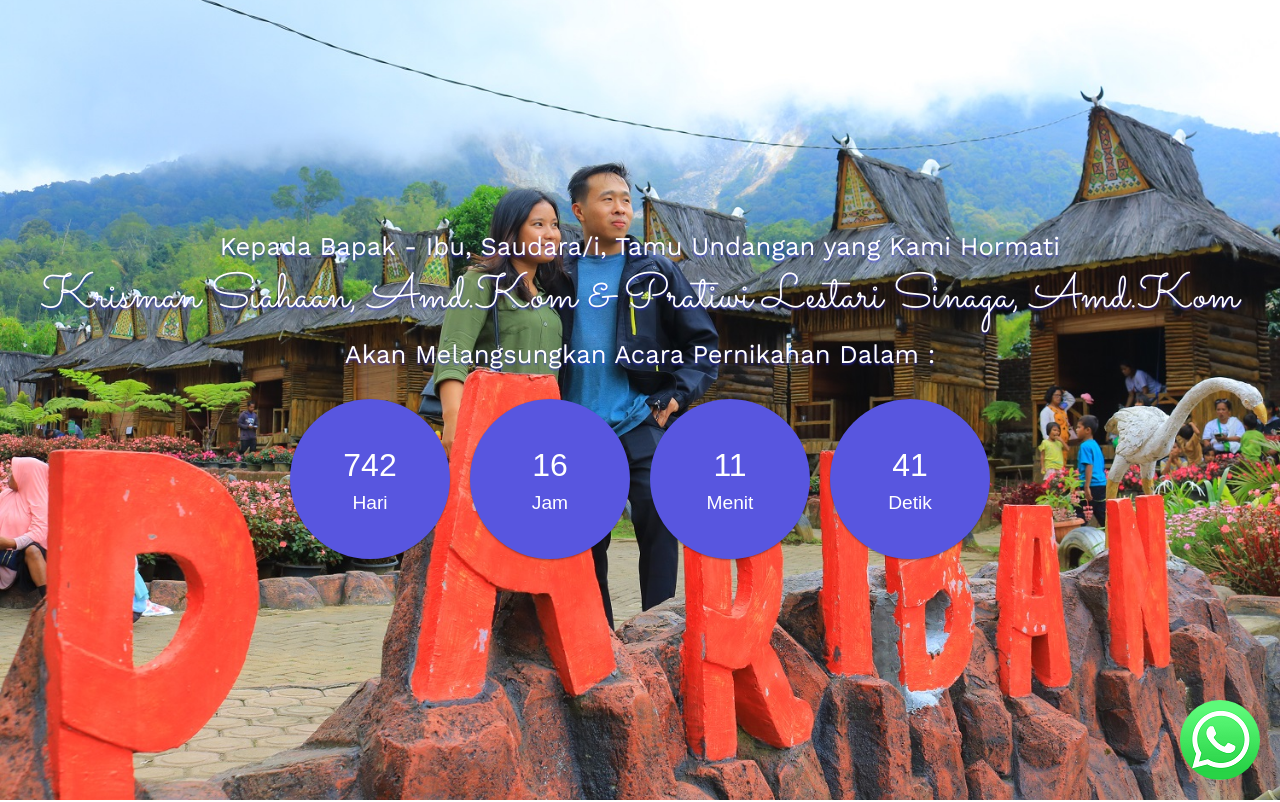
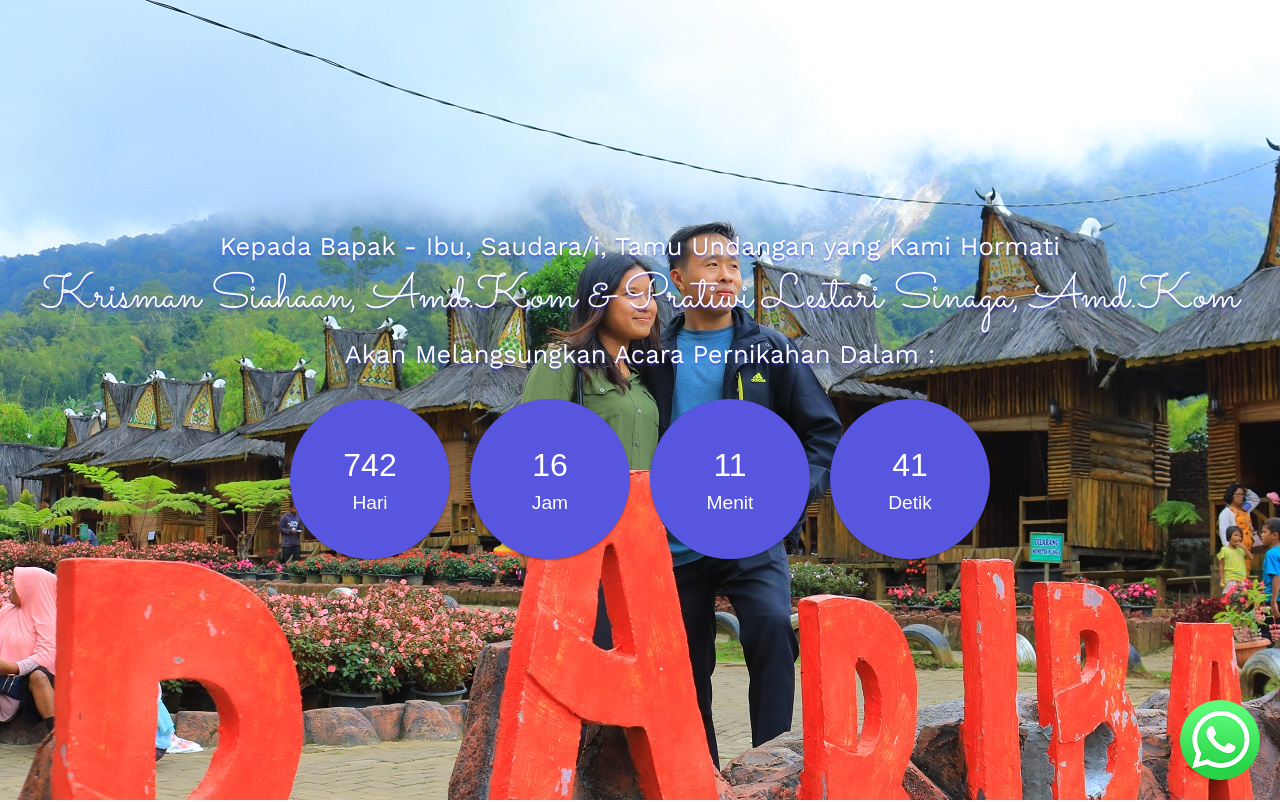
Before and after one commit to krismancyber/nikahkristari.github.io, a plain HTML site: page index.html in a window 1280 px wide. Shown: the top 802 px of the page. Drawn offline with nearby package versions, Linux system fonts and the light colour scheme; some packages are replaced by stand-ins of ours; a script that the page names is missing.

Commit message:
Update style.css

```diff
--- a/style.css
+++ b/style.css
@@ -33,6 +33,7 @@
  .hero {
     position: relative;
     min-height: 100vh;
+    background-image: url(img/kris.jpg);
  }
 
  .hero h1, .hero h4, .hero p {
```
